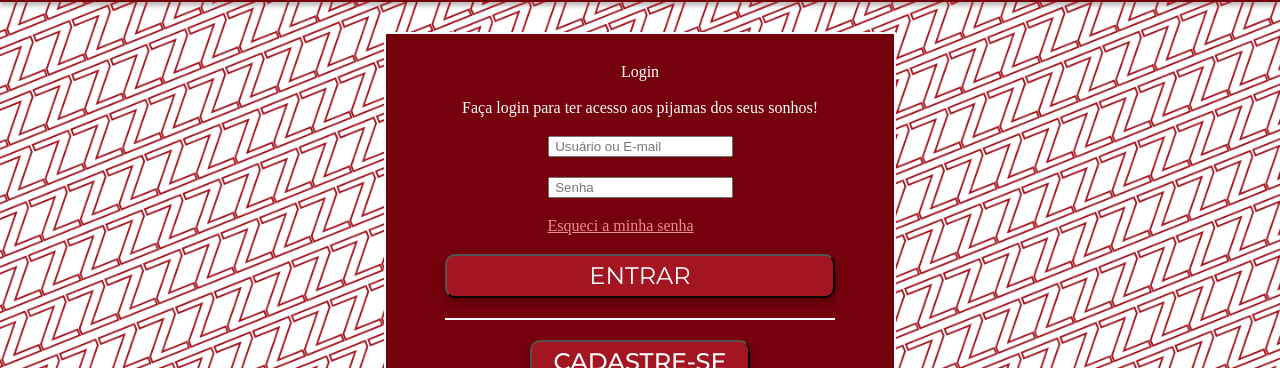
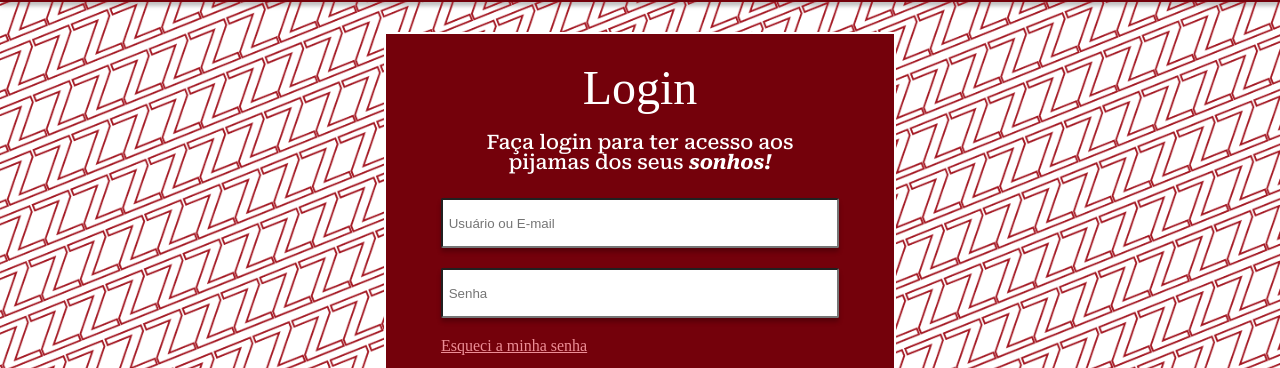
Before and after one commit to Emanuel-Fontanha/ProjetoFinal, a React (Vite) app: page /login in a window 1280 px wide. Shown: the part 158-526 px from the top of the page. Built offline with nearby package versions, Linux system fonts and the light colour scheme; a web font is replaced by a local one.

Commit message:
refactor: remoção de comentários

```diff
--- a/src/pages/login/styles.module.css
+++ b/src/pages/login/styles.module.css
@@ -83,7 +83,7 @@
   text-transform: uppercase;
 }
 
-/* input {
+input {
   width: 390px;
   height: 44px;
   angle: 0 deg;
@@ -129,7 +129,7 @@
   line-height: 100%;
   letter-spacing: 4%;
   text-align: center;
-} */
+}
 
 .dentroForm {
   display: flex;
```
